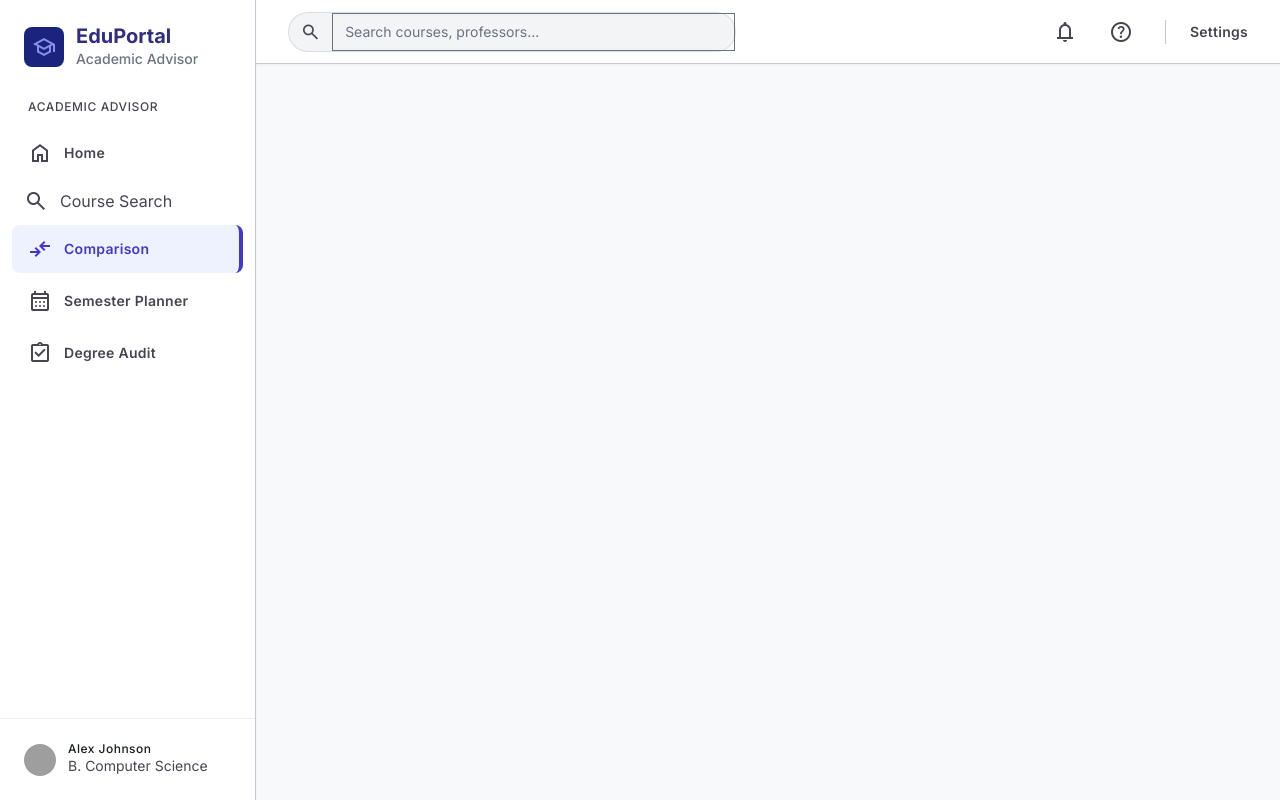
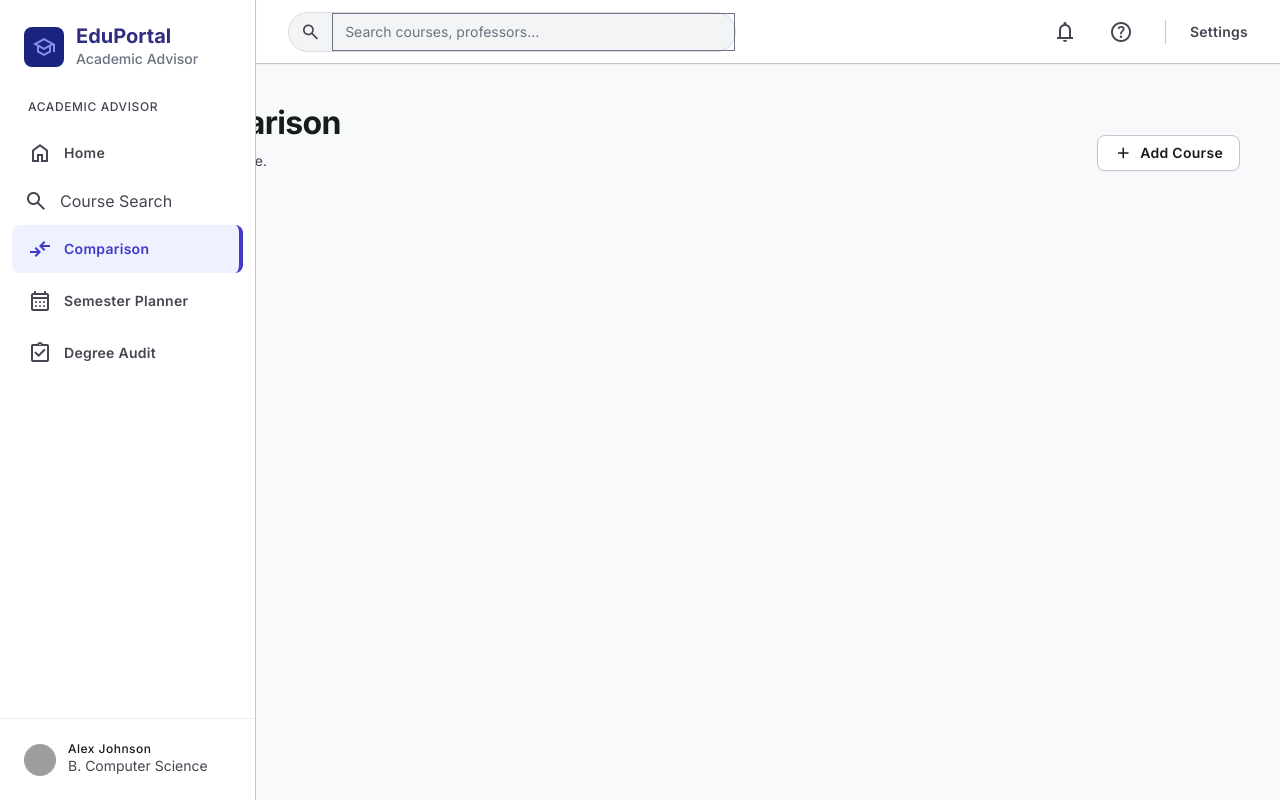
Before and after one commit to agtyra/deploy_21_grace, a Django app: page /compare/ in a window 1280 px wide. Run offline with Django 5.2, Linux system fonts and the light colour scheme; some libraries are stand-ins or nearby versions; grey boxes are pictures that could not be loaded.

Commit message:
added header for course compare

```diff
--- a/Code/templates/course_compare.html
+++ b/Code/templates/course_compare.html
@@ -194,3 +194,25 @@
             </button>
 </div>
 </header>
+<!--Main Content Canvas-->
+ <div class="flex-1 overflow-y-auto mt-16 p-md md:p-lg lg:p-xl canvas-scroll bg-surface">
+        <div class="max-w-[1400px] mx-auto w-full">
+
+                <div class="flex flex-col sm:flex-row sm:items-end justify-between gap-4 mb-lg">
+                        <div>
+                                <h2 class="font-h1 text-h1 text-on-surface mb-xs">Course Comparison</h2>
+                                <div class="flex items-center gap-md text-on-surface-variant font-body-sm text-body-sm">
+                                <span class="flex items-center gap-1">
+                                <span id="creditsDisplay">Choose Two Courses to Compare.</span>
+                                </span>
+                        </div>
+                </div>
+        <div class="flex items-center gap-sm">
+          <button onclick="addcourse()" class="inline-flex items-center justify-center gap-2 px-4 py-2 bg-surface-container-lowest text-on-surface border border-outline-variant rounded-lg font-label-md text-label-md hover:bg-surface-container-low transition-colors shadow-sm active:scale-95">
+            <span class="material-symbols-outlined text-[18px]">add</span>
+            Add Course
+          </button>
+        </div>
+        </div>
+
+</div>
```
